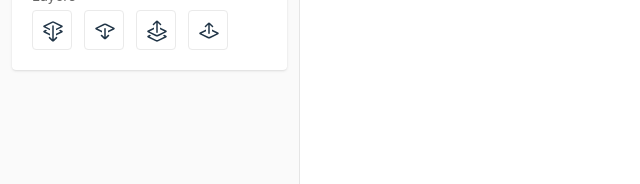
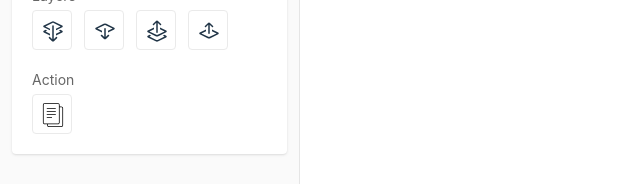
Before and after one commit to dawkaka/drawapp, a React (Vite) app: page / in a window 1280 px wide. Shown: the part 442-626 px from the top of the page, without its empty margins (0-640 px from the left). Built offline with nearby package versions, Linux system fonts and the light colour scheme.

Commit message:
feat: copy item ui

```diff
--- a/src/components/side.tsx
+++ b/src/components/side.tsx
@@ -4,7 +4,7 @@ import { AppDrawings, AppState } from "../jotai"
 import { renderElements } from "../lib/render"
 import ColorPanel from "./colorpick"
 import Modal from "./modal"
-import { FillToolsOptions, ImageOptions, Layers, Opacity, TextOptions } from "./toolOptions"
+import { Actoins, FillToolsOptions, ImageOptions, Layers, Opacity, TextOptions } from "./toolOptions"
 import Tools from "./tools"
 import history from "../lib/history"
 
@@ -77,6 +77,7 @@ export default function Side() {
                         }
                         <Opacity />
                         <Layers />
+                        <Actoins />
                     </div>
                 </div>
 
--- a/src/components/toolOptions.tsx
+++ b/src/components/toolOptions.tsx
@@ -250,6 +250,48 @@ function OptionContainer({ selected, value, onClick, children }: { selected: str
         </button>
     )
 }
+export function Actoins() {
+    let selected = ""
+    const [items, setItems] = useAtom(AppDrawings)
+    const [selectedItem] = useAtom(SelectionAtom)
+
+    function handleSelect(val: string) {
+        if (selectedItem) {
+            const updatedItemLayer = moveItemPosition(val as LayerMoves, selectedItem, items)
+            setItems(updatedItemLayer)
+        }
+    }
+
+
+    return (
+        <fieldset className="flex flex-col gap-2">
+            <legend className="text-sm text-[var(--accents-5)] mb-1">Action</legend>
+            <div className="flex gap-3">
+                <OptionContainer selected={selected} value="to-back" onClick={handleSelect}>
+                    <svg fill="#000000" height="24px" width="24px" version="1.1" id="Layer_1" xmlns="http://www.w3.org/2000/svg"
+                        xmlnsXlink="http://www.w3.org/1999/xlink" viewBox="0 0 64 64" enable-background="new 0 0 64 64" xmlSpace="preserve">
+                        <g id="SVGRepo_bgCarrier" stroke-width="0"></g><g id="SVGRepo_tracerCarrier" stroke-linecap="round" stroke-linejoin="round"></g>
+                        <g id="SVGRepo_iconCarrier"> <g id="Text-files">
+                            <path d="M53.9791489,9.1429005H50.010849c-0.0826988,0-0.1562004,0.0283995-0.2331009,0.0469999V5.0228 C49.7777481,2.253,47.4731483,0,44.6398468,0h-34.422596C7.3839517,0,5.0793519,2.253,5.0793519,5.0228v46.8432999 c0,2.7697983,2.3045998,5.0228004,5.1378999,5.0228004h6.0367002v2.2678986C16.253952,61.8274002,18.4702511,64,21.1954517,64 h32.783699c2.7252007,0,4.9414978-2.1725998,4.9414978-4.8432007V13.9861002 C58.9206467,11.3155003,56.7043495,9.1429005,53.9791489,9.1429005z M7.1110516,51.8661003V5.0228 c0-1.6487999,1.3938999-2.9909999,3.1062002-2.9909999h34.422596c1.7123032,0,3.1062012,1.3422,3.1062012,2.9909999v46.8432999 c0,1.6487999-1.393898,2.9911003-3.1062012,2.9911003h-34.422596C8.5049515,54.8572006,7.1110516,53.5149002,7.1110516,51.8661003z M56.8888474,59.1567993c0,1.550602-1.3055,2.8115005-2.9096985,2.8115005h-32.783699 c-1.6042004,0-2.9097996-1.2608986-2.9097996-2.8115005v-2.2678986h26.3541946 c2.8333015,0,5.1379013-2.2530022,5.1379013-5.0228004V11.1275997c0.0769005,0.0186005,0.1504021,0.0469999,0.2331009,0.0469999 h3.9682999c1.6041985,0,2.9096985,1.2609005,2.9096985,2.8115005V59.1567993z">
+                            </path>
+                            <path d="M38.6031494,13.2063999H16.253952c-0.5615005,0-1.0159006,0.4542999-1.0159006,1.0158005 c0,0.5615997,0.4544001,1.0158997,1.0159006,1.0158997h22.3491974c0.5615005,0,1.0158997-0.4542999,1.0158997-1.0158997 C39.6190491,13.6606998,39.16465,13.2063999,38.6031494,13.2063999z">
+                            </path>
+                            <path d="M38.6031494,21.3334007H16.253952c-0.5615005,0-1.0159006,0.4542999-1.0159006,1.0157986 c0,0.5615005,0.4544001,1.0159016,1.0159006,1.0159016h22.3491974c0.5615005,0,1.0158997-0.454401,1.0158997-1.0159016 C39.6190491,21.7877007,39.16465,21.3334007,38.6031494,21.3334007z">
+                            </path>
+                            <path d="M38.6031494,29.4603004H16.253952c-0.5615005,0-1.0159006,0.4543991-1.0159006,1.0158997 s0.4544001,1.0158997,1.0159006,1.0158997h22.3491974c0.5615005,0,1.0158997-0.4543991,1.0158997-1.0158997 S39.16465,29.4603004,38.6031494,29.4603004z">
+                            </path>
+                            <path d="M28.4444485,37.5872993H16.253952c-0.5615005,0-1.0159006,0.4543991-1.0159006,1.0158997 s0.4544001,1.0158997,1.0159006,1.0158997h12.1904964c0.5615025,0,1.0158005-0.4543991,1.0158005-1.0158997 S29.0059509,37.5872993,28.4444485,37.5872993z">
+                            </path>
+                        </g>
+                        </g>
+                    </svg>
+                </OptionContainer>
+            </div>
+        </fieldset>
+    )
+}
+
+
 
 export function Layers() {
     const selected = ""
```
